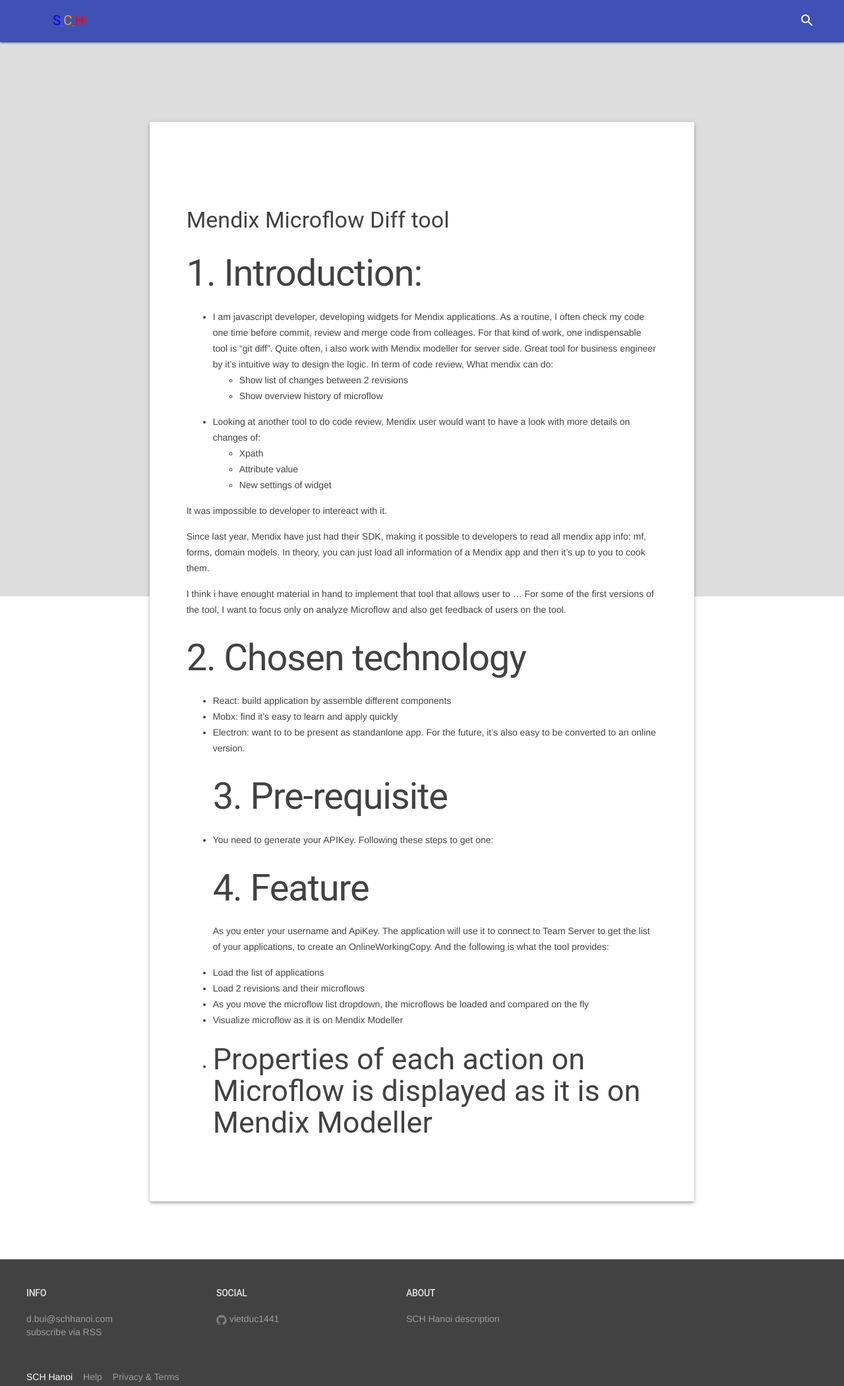
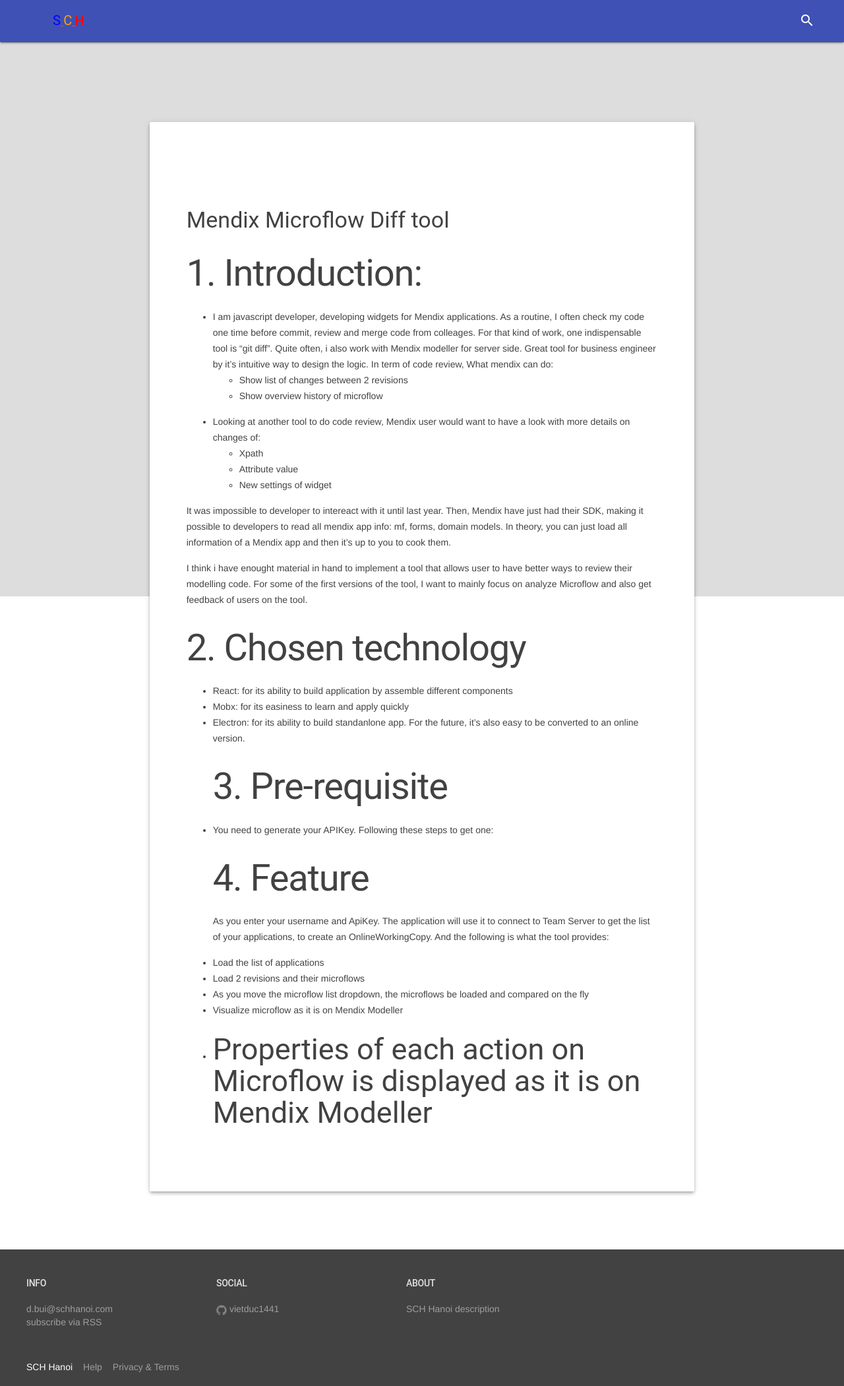
Before and after one commit to vietduc1441/vietduc1441.github.io, a Jekyll site: the page built from mxmfdiff.md, in a window 1280 px wide. Shown: the whole page at 66% size. Built offline with Jekyll 4.4.1, drawn with Linux system fonts in a browser that asks for light colours; nearby versions of some CDN libraries.

Commit message:
Update mxmfdiff.md

```diff
--- a/mxmfdiff.md
+++ b/mxmfdiff.md
@@ -19,17 +19,16 @@
     - Attribute value
     - New settings of widget
 
-It was impossible to developer to intereact with it.
-
-Since last year, Mendix have just had their SDK, making it possible to developers to read all mendix app info: mf, forms, domain models.
+It was impossible to developer to intereact with it until last year. Then, Mendix have just had their SDK, making it possible to developers to read all mendix app info: mf, forms, domain models.
 In theory, you can just load all information of a Mendix app and then it's up to you to cook them.
 
-I think i have enought material in hand to implement that tool that allows user to ...
-For some of the first versions of the tool, I want to focus only on analyze Microflow and also get feedback of users on the tool.
+I think i have enought material in hand to implement a tool that allows user to have better ways to review their modelling code.
+For some of the first versions of the tool, I want to mainly focus on analyze Microflow and also get feedback of users on the tool.
+
 # 2. Chosen technology
-- React: build application by assemble different components
-- Mobx: find it's easy to learn and apply quickly
-- Electron: want to to be present as standanlone app. For the future, it's also easy to be converted to an online version.
+- React: for its ability to build application by assemble different components
+- Mobx: for its easiness to learn and apply quickly
+- Electron: for its ability to build standanlone app. For the future, it's also easy to be converted to an online version.
 # 3. Pre-requisite
 - You need to generate your APIKey. Following these steps to get one:
 # 4. Feature
```
